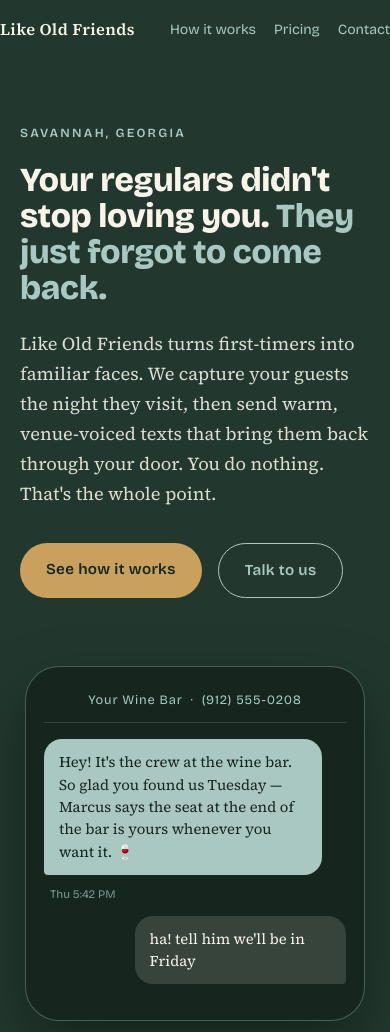
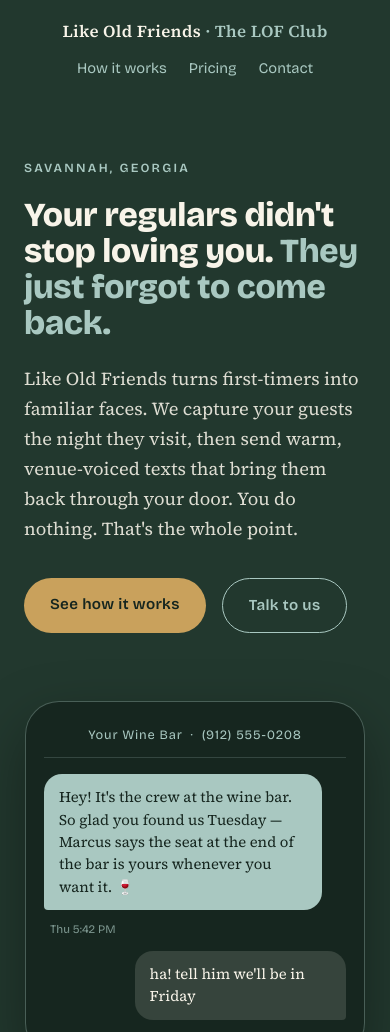
Before and after one commit to memphison/lof-site, a plain HTML site: page index.html in a window 390 px wide. Shown: the top 1032 px of the page. Drawn offline with nearby package versions, Linux system fonts and the light colour scheme.

Commit message:
Update index.html

```diff
--- a/index.html
+++ b/index.html
@@ -108,14 +108,17 @@ footer a:hover{text-decoration:underline}
   .steps,.features{grid-template-columns:1fr}
   .tiers{grid-template-columns:repeat(2,1fr)}
 }
+@media (max-width:700px){
+  .wrap{padding:0 24px}
+  .nav{flex-direction:column;align-items:center;justify-content:center;gap:10px;padding:18px 0 14px;text-align:center}
+  .logo{font-size:1.05rem;white-space:normal}
+  .logo span{display:inline}
+  .nav nav{justify-content:center;gap:28px;width:100%}
+  .nav a.navlink{font-size:.92rem}
+}
 @media (max-width:520px){
   .tiers{grid-template-columns:1fr}
-  .wrap{padding:0 20px}
-  .nav{padding:16px 0;gap:8px 18px}
-  .logo{font-size:1.02rem}
-  .logo span{display:none}
-  .nav nav{gap:18px}
-  .nav a.navlink{font-size:.88rem}
+  .nav nav{gap:22px}
 }
 </style>
 </head>
```
